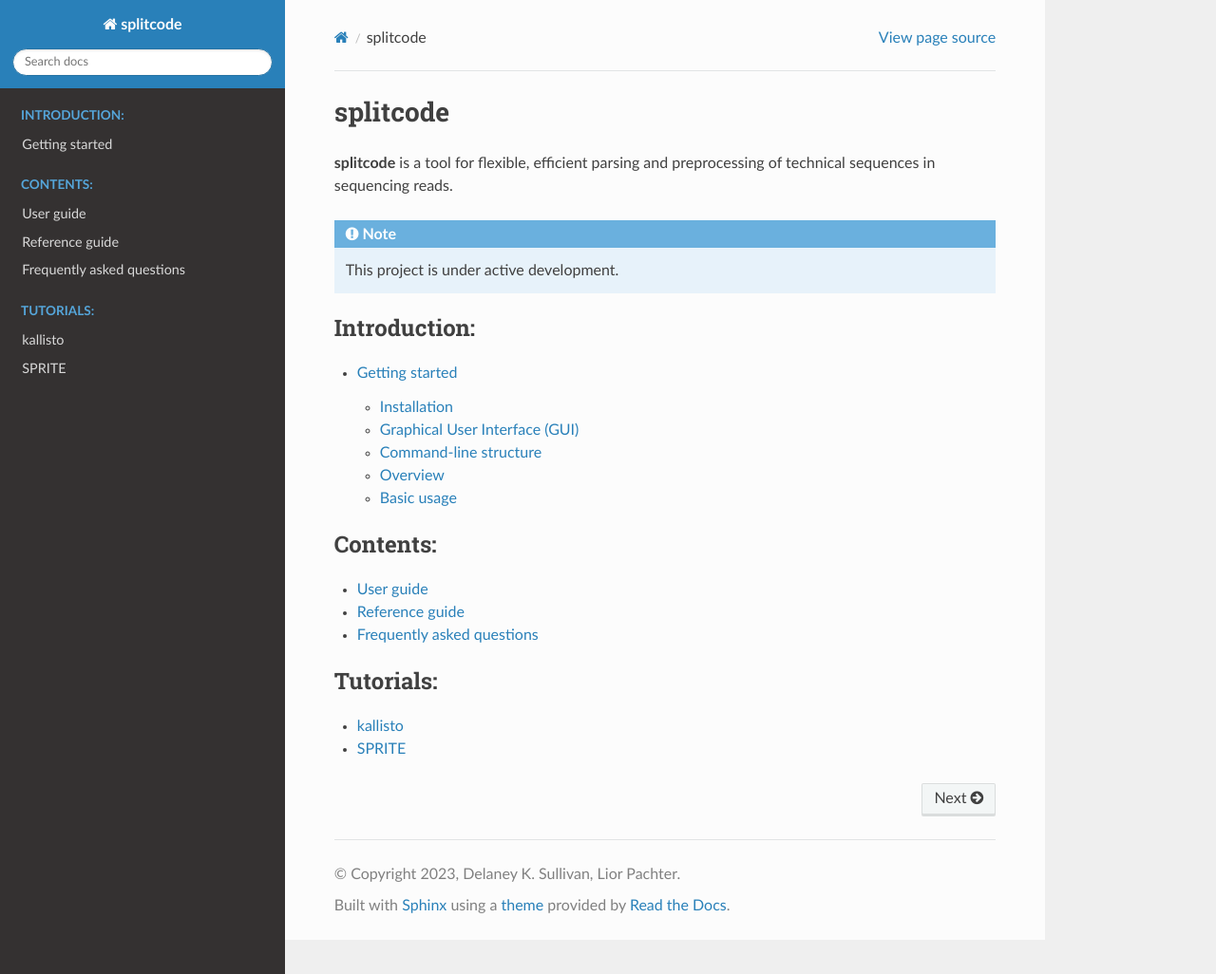
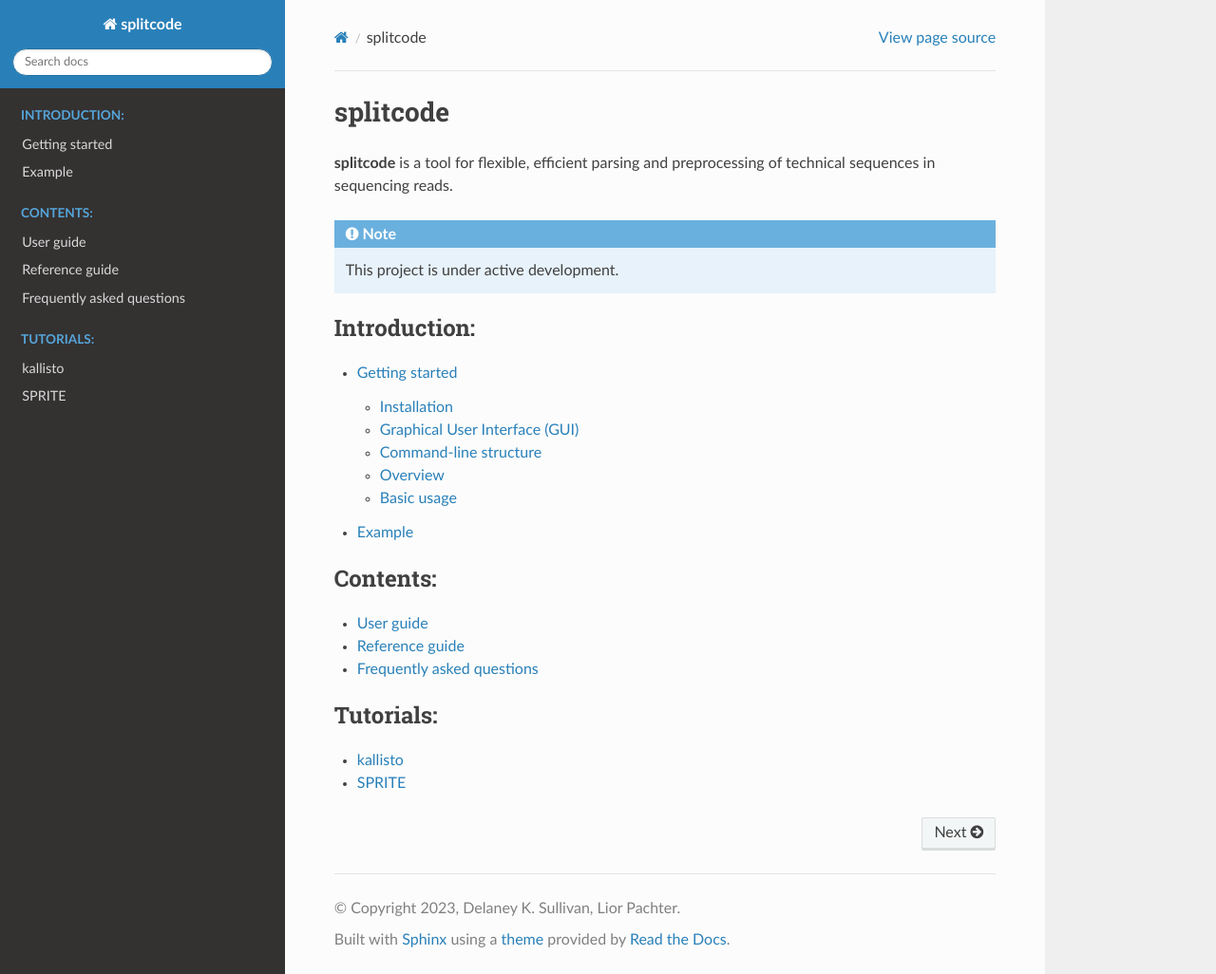
Before and after one commit to pachterlab/splitcode-tutorial, a Sphinx documentation site: the page built from docs/source/index.rst, in a window 1280 px wide and 1026 px high. Shown: the whole window at 95% size. Built offline with Sphinx 7.4.7 and the Read the Docs theme 2.0.0, drawn with Linux system fonts in a browser that asks for light colours.

Commit message:
push example

```diff
--- /dev/null
+++ b/docs/source/example.rst
@@ -0,0 +1,6 @@
+Example
+=======
+
+.. image:: https://raw.githubusercontent.com/pachterlab/splitcode/main/figures/splitcode_example.png
+  :width: 650
+  :alt: Example image
--- a/docs/source/index.rst
+++ b/docs/source/index.rst
@@ -12,6 +12,7 @@
    :caption: Introduction:
 
    getting_started
+   example
 
 .. toctree::
    :maxdepth: 1
```
